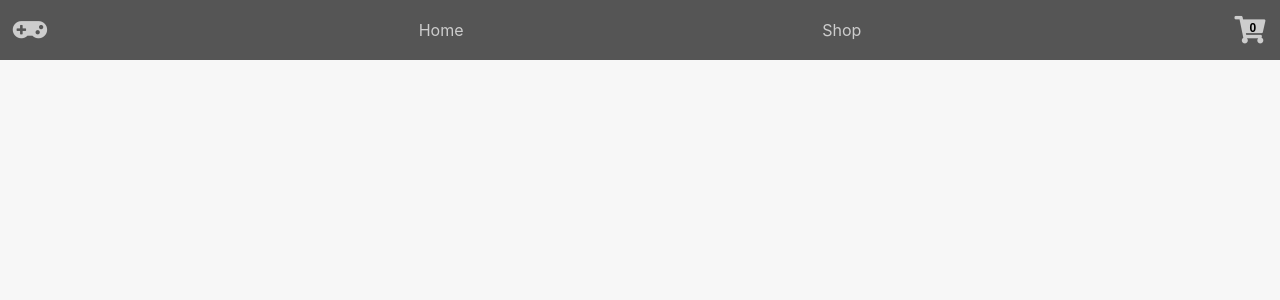
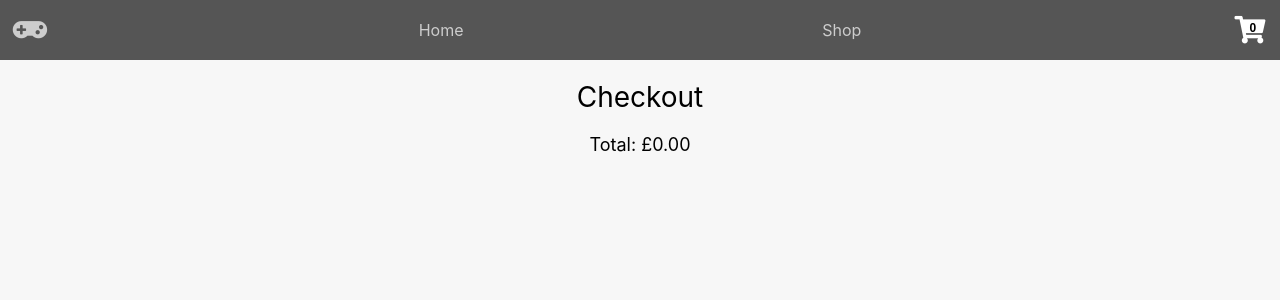
Before and after one commit to charliedodds/shopping-cart, a React (Create React App) app: page /checkout in a window 1280 px wide. Shown: the top 300 px of the page. Built offline with nearby package versions, Linux system fonts and the light colour scheme.

Commit message:
Add checkout page

```diff
--- a/package.json
+++ b/package.json
@@ -10,6 +10,7 @@
     "react-dom": "^17.0.1",
     "react-router-dom": "^5.2.0",
     "react-scripts": "4.0.2",
+    "uuid": "^8.3.2",
     "web-vitals": "^1.1.0"
   },
   "scripts": {
--- /dev/null
+++ b/src/components/Checkout.js
@@ -0,0 +1,48 @@
+import '../styles/Checkout.css';
+
+const Checkout = ({ basket }) => {
+	let prices;
+	const getPrices = (basket) => {
+		if (basket) {
+			prices = basket.map((item) => item.price);
+		}
+	};
+
+	getPrices(basket);
+
+	console.log(prices);
+
+	console.log(basket);
+	return (
+		<section className='Checkout'>
+			<h1>Checkout</h1>
+			{basket &&
+				basket.map((item) => (
+					<article key={item.name} className='Checkout-item'>
+						<section className='Checkout-info'>
+							<h2 className='Checkout-title'>{item.name}</h2>
+							<p className='Checkout-price'>£{item.price}</p>
+						</section>
+						<figure className='Checkout-img-container'>
+							<img className='Checkout-img' src={item.img} alt={item.name} />
+						</figure>
+					</article>
+				))}
+			<section className='total'>
+				<p>
+					Total: £
+					{prices &&
+						prices
+							.reduce((acc, next) => {
+								acc = parseFloat(acc);
+								next = parseFloat(next);
+								return (acc += next);
+							}, 0)
+							.toFixed(2)}
+				</p>
+			</section>
+		</section>
+	);
+};
+
+export default Checkout;
--- a/src/components/Home.js
+++ b/src/components/Home.js
@@ -1,3 +1,18 @@
-const Home = () => <h1>Home</h1>;
+import '../styles/Home.css';
+
+const Home = () => (
+	<section className='Home'>
+		<h1 className='Home-title'>Steam Sale Price Checker</h1>
+		<p className='Home-para'>
+			This project was built as part of The Odin Project to practice React
+			Router with a couple of routes, but does function relatively well as a
+			Steam sale price checker.
+		</p>
+		<p className='Home-para'>
+			Head to the Shop tab to see the top 60 current sales (ordered by how good
+			the sale is, not by price or rating).
+		</p>
+	</section>
+);
 
 export default Home;
--- a/src/components/Item.js
+++ b/src/components/Item.js
@@ -35,6 +35,7 @@ const Item = ({ basket, setBasket }) => {
 		for (let i = qty; i > 0; i--) {
 			itemsToAdd.push({
 				name: item.gameInfo.name,
+				img: editImgSrc(item.gameInfo.thumb),
 				price: item.gameInfo.salePrice,
 			});
 		}
--- a/src/components/Navbar.js
+++ b/src/components/Navbar.js
@@ -30,10 +30,12 @@ const Navbar = ({ numItems }) => {
           </NavLink>
         </li>
       </ul>
-      <button className='Navbar-btn'>
-        <i className='fas fa-shopping-cart'></i>
-        <span className='Navbar-num-items'>{numItems}</span>
-      </button>
+      <NavLink exact to='/checkout' activeClassName='Navbar-active'>
+        <button className='Navbar-btn'>
+          <i className='fas fa-shopping-cart'></i>
+          <span className='Navbar-num-items'>{numItems}</span>
+        </button>
+      </NavLink>
     </nav>
   );
 };
--- a/src/components/ShopApp.js
+++ b/src/components/ShopApp.js
@@ -6,6 +6,7 @@ import Navbar from './Navbar';
 import Home from './Home';
 import Shop from './Shop';
 import Item from './Item';
+import Checkout from './Checkout';
 
 const ShopApp = () => {
   const [basket, setBasket] = useState([]);
@@ -18,6 +19,9 @@ const ShopApp = () => {
         <Route exact path='/shop/:dealID'>
           <Item basket={basket} setBasket={setBasket} />
         </Route>
+        <Route exact path='/checkout'>
+          <Checkout basket={basket} />
+        </Route>
       </Switch>
     </main>
   );
--- /dev/null
+++ b/src/styles/Checkout.css
@@ -0,0 +1,36 @@
+.Checkout {
+	margin: 1rem;
+}
+
+.Checkout-item {
+	display: flex;
+	width: 100%;
+	justify-content: space-between;
+	margin: 2rem 0;
+}
+
+.Checkout-info {
+	width: 49%;
+}
+
+.Checkout-title {
+	text-align: left;
+	margin-bottom: 0.5rem;
+}
+
+.Checkout-img-container {
+	width: 49%;
+}
+
+.Checkout-img {
+	width: 100%;
+}
+
+.Checkout-price {
+	font-size: 1.6rem;
+}
+
+.total {
+	margin: 2rem;
+	text-align: center;
+}
--- /dev/null
+++ b/src/styles/Home.css
@@ -0,0 +1,12 @@
+.Home {
+	margin: 1rem;
+}
+
+.Home-title {
+	margin-bottom: 2rem;
+}
+
+.Home-para {
+	margin: 2rem 1rem;
+	line-height: 2.4rem;
+}
--- a/src/styles/Navbar.css
+++ b/src/styles/Navbar.css
@@ -1,4 +1,6 @@
 .Navbar {
+	position: fixed;
+	top: 0;
 	display: flex;
 	justify-content: space-between;
 	align-items: center;
--- a/src/styles/index.css
+++ b/src/styles/index.css
@@ -12,6 +12,7 @@ html {
 }
 
 body {
+	margin-top: 80px;
 	font-family: -apple-system, BlinkMacSystemFont, 'Segoe UI', 'Roboto', 'Oxygen',
 		'Ubuntu', 'Cantarell', 'Fira Sans', 'Droid Sans', 'Helvetica Neue',
 		sans-serif;
```
Also changed, not shown: 1 other file (tests, documents, lock files or other folders). Lines whose indentation alone changed are shown as unchanged.
